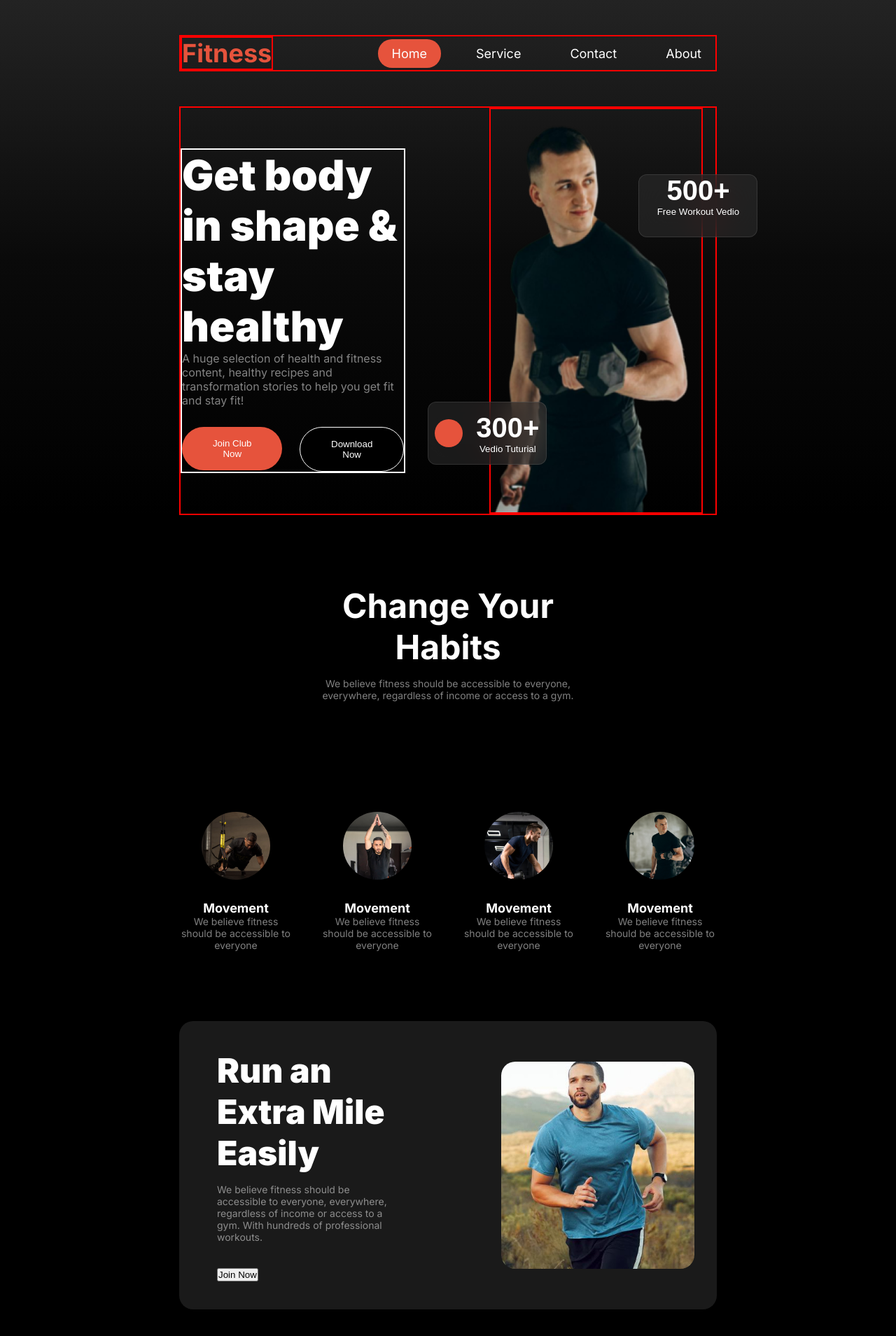
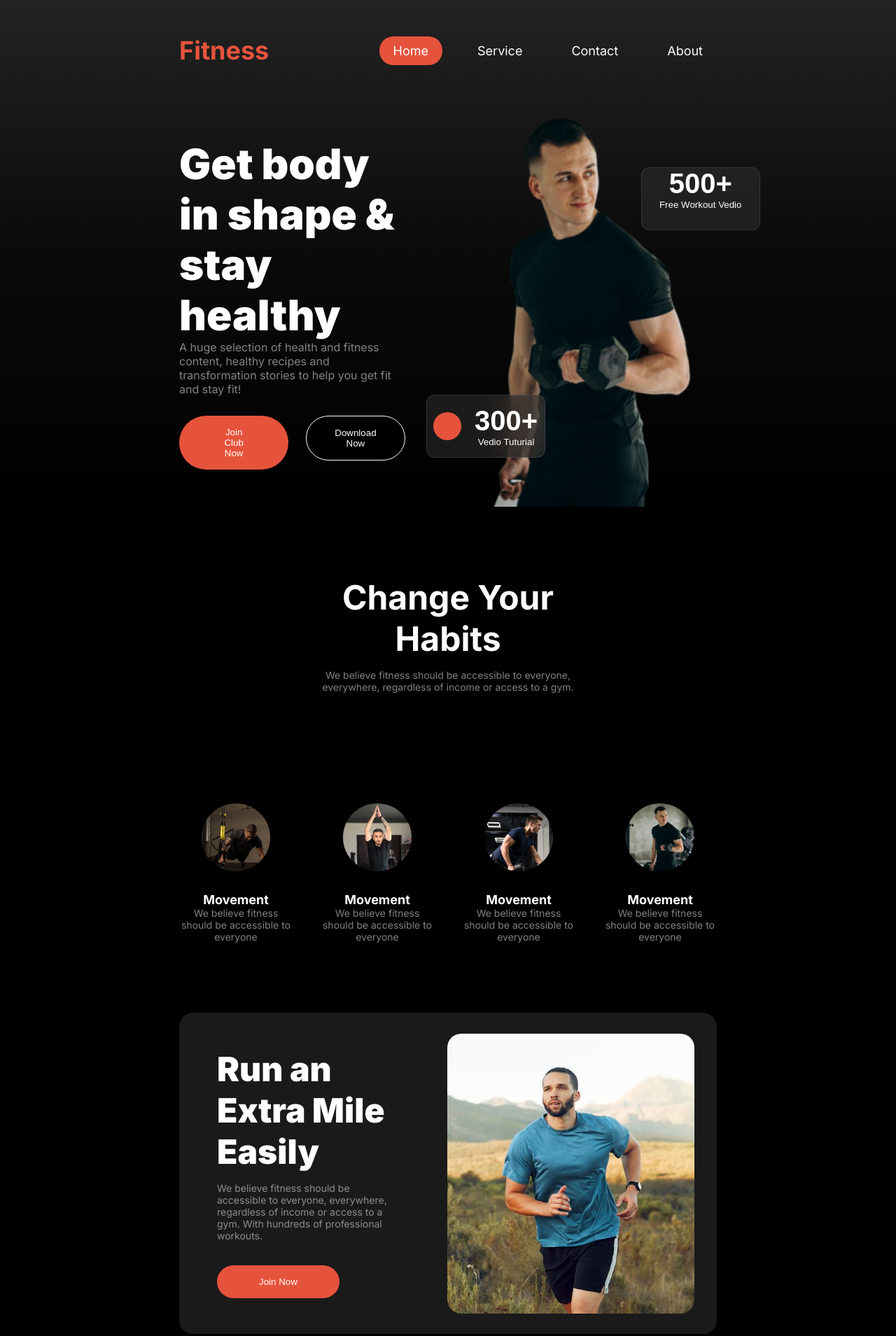
Before and after one commit to muzahid75/Assignment-02, a plain HTML site: page index.html in a window 1280 px wide. Shown: the top 1909 px of the page at 70% size. Drawn offline with Linux system fonts and the light colour scheme.

Commit message:
mile section done

```diff
--- a/index.html
+++ b/index.html
@@ -5,7 +5,7 @@
   <meta charset="UTF-8" />
   <meta name="viewport" content="width=device-width, initial-scale=1.0" />
   <title>Assignment -02</title>
-  <link rel="stylesheet" href="https://cdnjs.cloudflare.com/ajax/libs/font-awesome/6.6.0/css/all.min.css"/>
+  <link rel="stylesheet" href="https://cdnjs.cloudflare.com/ajax/libs/font-awesome/6.6.0/css/all.min.css" />
   <link rel="stylesheet" href="./style/style.css" />
 </head>
 
@@ -23,7 +23,7 @@
     </nav>
     <div class="banner">
       <div class="banner-content">
-        <h1 class="banner-title font-primary-color">Get body in <span class="miama">shape</span> & stay healthy</h1>
+        <h1 class="banner-title font-primary-color">Get body in <span class="dance">shape</span> & stay healthy</h1>
         <p class="banner-paragraph font-secondary-color">A huge selection of health and fitness content, healthy recipes
           and transformation stories to help you get fit and stay fit!</p>
         <div class="banner-btn-1">
@@ -87,19 +87,18 @@
       </div>
     </section>
     <section class="mile secondary-bg-color">
-      <div class="mile-parent">
       <div class="mile-child-1">
         <h2 class="mile-title font-primary-color font-primary">Run an Extra Mile Easily</h2>
         <p class="mile-paragraph font-secondary-color font-tertiary">We believe fitness should be accessible to
           everyone, everywhere, regardless of income or access to a gym. With hundreds of professional workouts.</p>
-          <div class="btn">
-            <a href=""><button>Join Now</button></a>
+        <div class="mile-button">
+          <a href=""><button class="mile-btn join">Join Now</button></a>
         </div>
       </div>
       <div class="mile-child-2">
         <img src="./images/run.jpg" alt="Run" class="running-img">
       </div>
-      </div>
+
     </section>
     <section class="bmi">
       <h2 class="bmi-title font-primary font-primary-color">BMI Calculator</h2>
--- a/style/style.css
+++ b/style/style.css
@@ -53,39 +53,31 @@
 }
 .nav-bar {
   width: 60%;
-  /* height: 300px; */
-  border: 2px solid red;
   margin: 0px auto 50px auto;
   display: flex;
   justify-content: space-between;
-  /* align-items: center; */
 }
 .banner {
   width: 60%;
-  border: 2px solid red;
   margin: 50px auto;
   display: flex;
   gap: 120px;
   align-items: center;
-  /* justify-content: space-between; */
 }
 .banner-content {
-  border: 2px solid white;
   width: 42%;
 }
 .banner-title {
   font-size: 60px;
   font-weight: 900;
 }
-span.miama{
+span.dance{
 
 }
 .nav-title {
-  border: 2px solid red;
   font-size: 36px;
 }
 .banner-image {
-  border: 2px solid red;
   width: 40%;
   height: 580px;
   position: relative;
@@ -102,7 +94,7 @@ span.miama{
   text-decoration: none;
 }
 .join{
-  padding: 16px 40px 16px 40px;
+  padding: 16px 60px 16px 60px;
   border-radius: 42px;
   background-color:rgb(230, 83, 60);
   color: white;
@@ -116,7 +108,6 @@ span.miama{
   border: 1px solid white;
 }
 .banner-btn-2 {
-  border: 2px solid red;
   position: absolute;
   height: 90px;
   width: 170px;
@@ -149,7 +140,6 @@ span.btn-3 {
   font-weight: 900;
 }
 .banner-btn-3 {
-  /* border: 2px solid red; */
   position: absolute;
   height: 90px;
   width: 170px;
@@ -169,7 +159,6 @@ img.banner-img {
   height: 100%;
 }
 .navigation {
-  /* border: 2px solid gray; */
   display: flex;
   align-items: center;
   gap: 30px;
@@ -442,15 +431,13 @@ input[type="number"] {
 .mile {
   width: 60%;
   height: auto;
-  margin: 100px auto 88px auto;
+  margin: 88px auto 88px auto;
   border-radius: 20px;
-  /* height: 371px; */
-}
-.mile-parent {
   display: flex;
   justify-content: space-between;
   align-items: center;
 }
+
 .mile-child-1 {
   width: 32%;
   margin: 41px 0px 40px 54px;
@@ -459,19 +446,25 @@ input[type="number"] {
   font-weight: 900;
   margin-bottom: 14px;
 }
+.mile-btn{
+  margin-left: 0px;
+}
+
 .mile-paragraph {
   margin-bottom: 34px;
 }
+
 .mile-child-2 {
-  width: 36%;
-  height: 37vh;
-  margin: 30px 32px 29px 0px;
+  width: 46%;
+  height: 50vh;
+  margin: 30px 32px 29px 30px;
+  /* border: 2px solid red; */
 }
 img.running-img {
   width: 100%;
   height: 100%;
   object-fit: none;
-  object-position: 67% 33%;
+  object-position: 68% 30%;
   border-radius: 20px;
 }
 
@@ -500,6 +493,10 @@ img.running-img {
   }
   .banner{
     width: 90%;
+  }
+  .banner-img{
+    object-fit: none;
+    object-position: 66% 30%;
   }
   .banner-title{
     font-size: 36px;
@@ -568,9 +565,7 @@ img.running-img {
   .team-title {
     margin: 0px auto 2rem auto;
   }
-  .image-box {
-    max-height: 356px;
-  }
+
   /* team section end  */
   .footer-content,
   .footer-content-right {
@@ -600,10 +595,22 @@ img.running-img {
   /* footer end  */
 
   /* mile start  */
-  .mile-parent {
+  .mile {
     flex-direction: column;
     height: auto;
     width: 90%;
+    gap: 30px;
+    padding: 33px;
+  }
+  .mile-button{
+    text-align: center;
+  }
+  .mile-btn{
+    padding: 16px 100px;
+    margin-left: 0px;
+  }
+  .mile-title{
+    font-size: 32px;
   }
   .mile-child-1 {
     margin: 0px;
```
Lines whose indentation alone changed are shown as unchanged.
